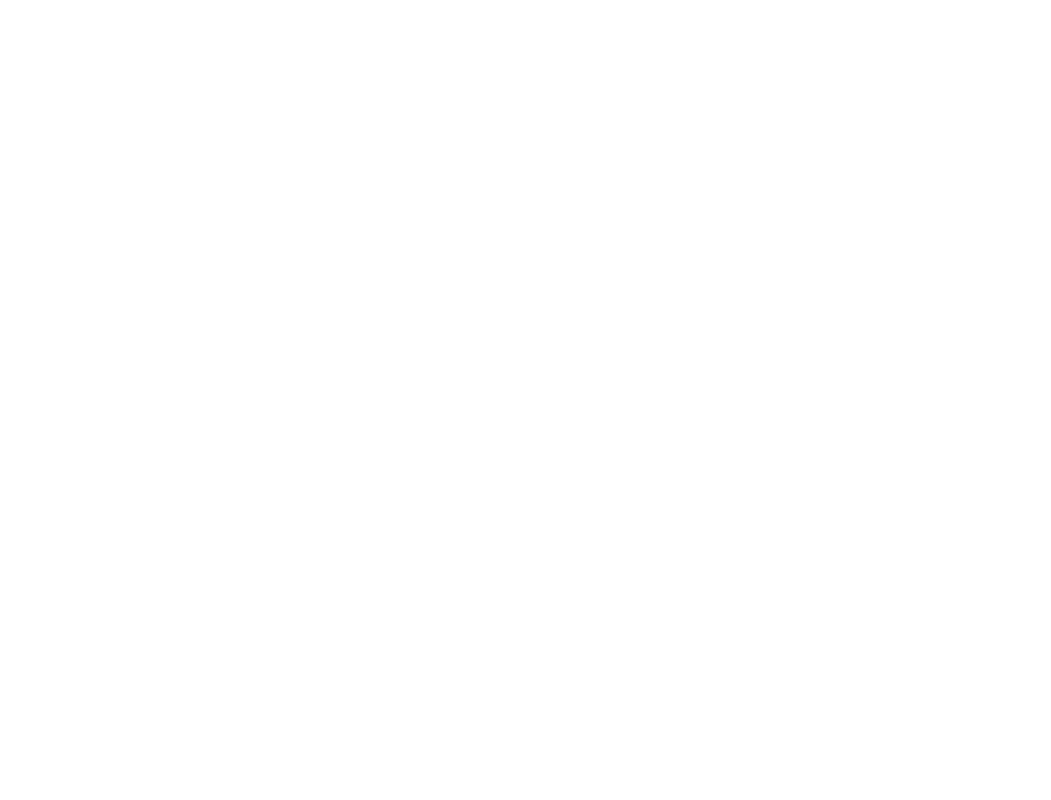
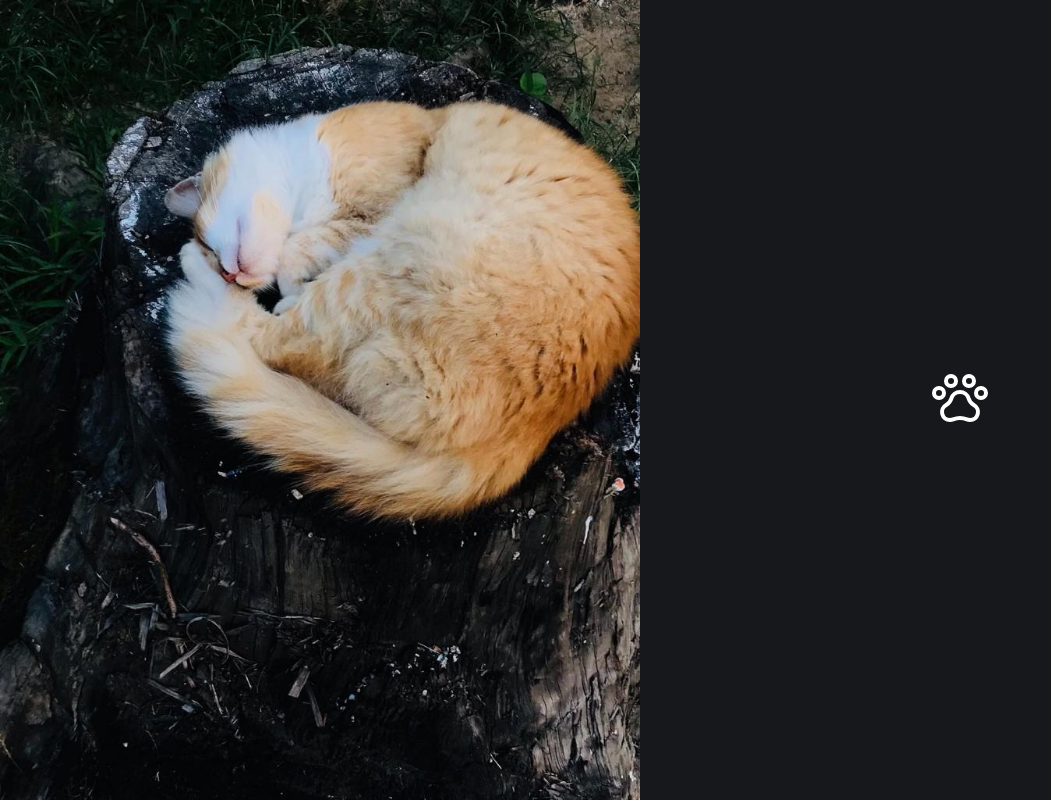
Before and after one commit to Alerrando/Associacao-Protetora, a Next.js app: page /login in a window 1280 px wide. Shown: the whole page, without its empty margins (0-1051 px from the left). Built offline with nearby package versions, Linux system fonts and the light colour scheme.

Commit message:
add background to login router

```diff
--- a/src/app/(home)/Header/style.scss
+++ b/src/app/(home)/Header/style.scss
@@ -40,9 +40,6 @@
                     font-size: 1.1rem;
                     transition: transform .3s cubic-bezier(0.76, 0, 0.24, 1);
 
-                    &:hover{
-                        transform: translate3d(-200%, 0, 0);
-                    }
                 }
 
                 &::before,
@@ -54,7 +51,7 @@
                 }
 
                 &::before {
-                    background-color: #54b3d6;
+                    background-color: #5d3891;
                     height: 2px;
                     bottom: 0;
                     transform-origin: 100% 50%;
@@ -69,7 +66,7 @@
                     transform-origin: 100% 50%;
                     transform: translate3d(200%, 0, 0);
                     transition: transform .3s cubic-bezier(0.76, 0, 0.24, 1);
-                    color: #54b3d6;
+                    color: #5d3891;
                 }
 
                 &:hover::before {
@@ -80,6 +77,10 @@
                 &:hover::after {
                     transform: translate3d(0, 0, 0);
                 }
+
+                &:hover li{
+                    transform: translate3d(-200%, 0, 0);
+                }
             }
 
         }
--- a/src/app/(home)/Main/style.scss
+++ b/src/app/(home)/Main/style.scss
@@ -1,4 +1,4 @@
-main {
+.main-home {
   display: flex;
   height: 100vh;
   justify-content: center;
@@ -10,10 +10,7 @@
   .main-image {
     align-items: center;
     display: flex;
-    height: 100%;
     justify-content: center;
-    position: absolute;
-    width: 100%;
     z-index: -2;
 
     img {
--- a/src/app/login/Main/index.tsx
+++ b/src/app/login/Main/index.tsx
@@ -1,7 +1,24 @@
+'use client';
+import Image from 'next/image'
+import { PawPrint } from 'phosphor-react'
+import './style.scss'
+
 export default function Main() {
     return (
-        <main>
+        <main className="main-login">
+            <div className="bg-login">
+                <Image src={"/background-main-home-cat.jpeg"} alt="image-background-main-dogs" quality={100} fill />
+            </div>
 
+            <section className='container-login'>
+                <header className='login-header'>
+                    <PawPrint size={64} />
+                </header>
+
+                <form>
+
+                </form>
+            </section>
         </main>
     )
 }
--- /dev/null
+++ b/src/app/login/Main/style.scss
@@ -0,0 +1,26 @@
+.main-login{
+    background-color: #17181B;
+    display: flex;
+    height: 100vh;
+    overflow: hidden;
+    width: 100%;
+
+    .bg-login{
+        height: 100%;
+        width: 50%;
+
+        img{
+            position: relative!important;
+        }
+    }
+
+    .container-login{
+        align-items: center;
+        color: white;
+        display: flex;
+        flex-direction: column;
+        height: 100%;
+        justify-content: center;
+        width: 50%;
+    }
+}
--- a/src/app/login/page.tsx
+++ b/src/app/login/page.tsx
@@ -1,7 +1,7 @@
-import Header from "../(home)/Header";
+import Main from './Main'
 
 export default function Login(){
     return (
-        <Header />
+        <Main />
     )
 }
```
Also changed, not shown: src/app/(home)/Main/index.tsx (+5 -4 lines), public/background-login.jpg (added), public/background-main-home-cat.jpeg (added).
